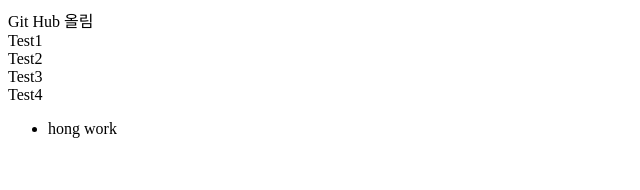
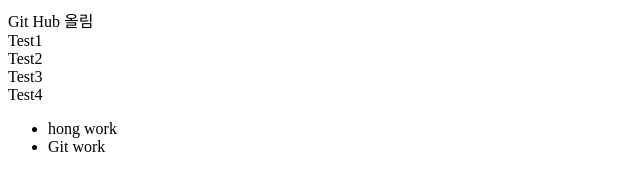
Before and after one commit to yongki601/-, a plain HTML site: page index.html in a window 1280 px wide. Shown: the full height of the page, 0-640 px from the left. Drawn offline with Linux system fonts and the light colour scheme.

Commit message:
ver09_index.html Git work push

```diff
--- a/index.html
+++ b/index.html
@@ -8,6 +8,7 @@
 		<div>Test4</div>
 		<ul>
 			<li>hong work</li>
+			<li>Git work</li>
 		</ul>
 	</body>
 </html>
```
